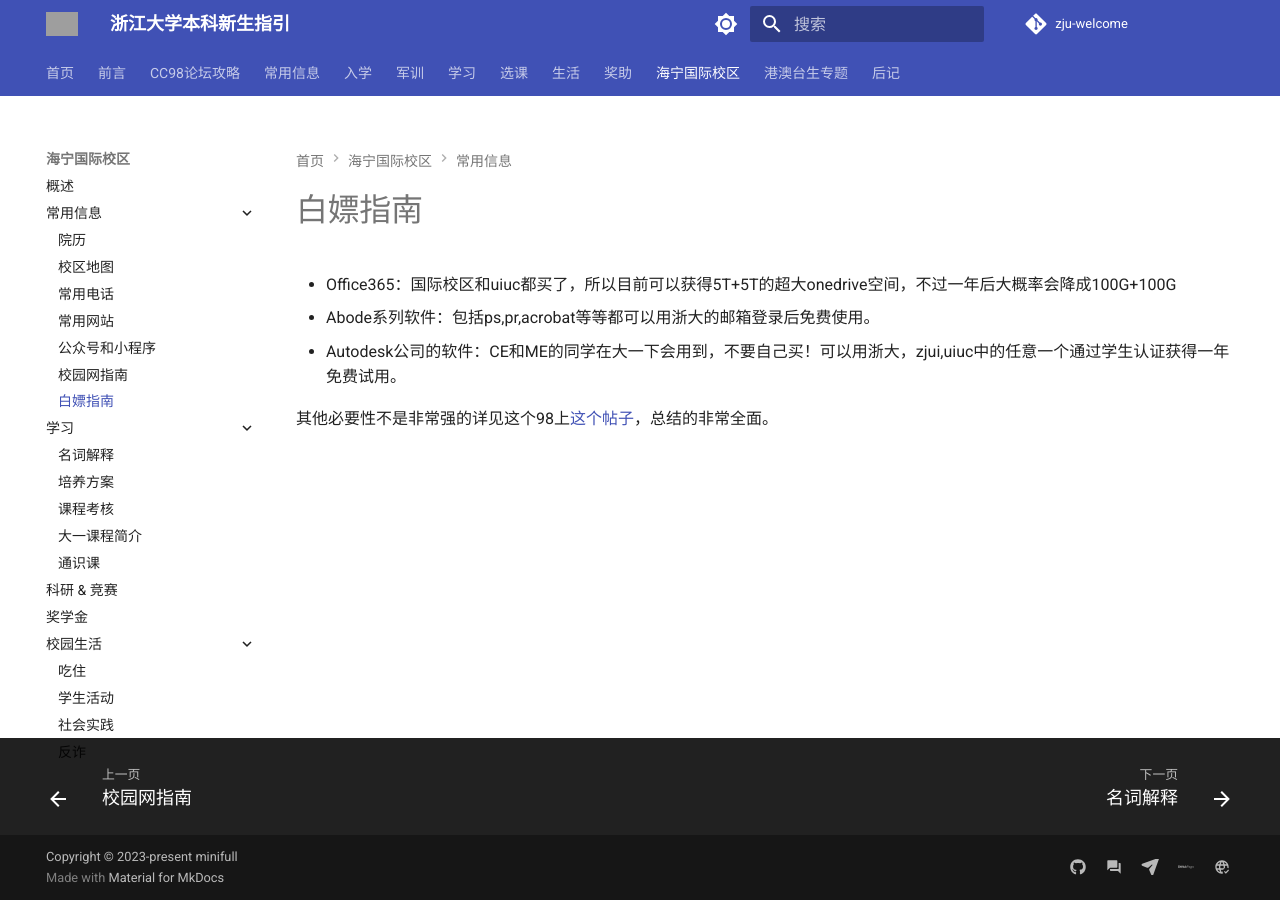
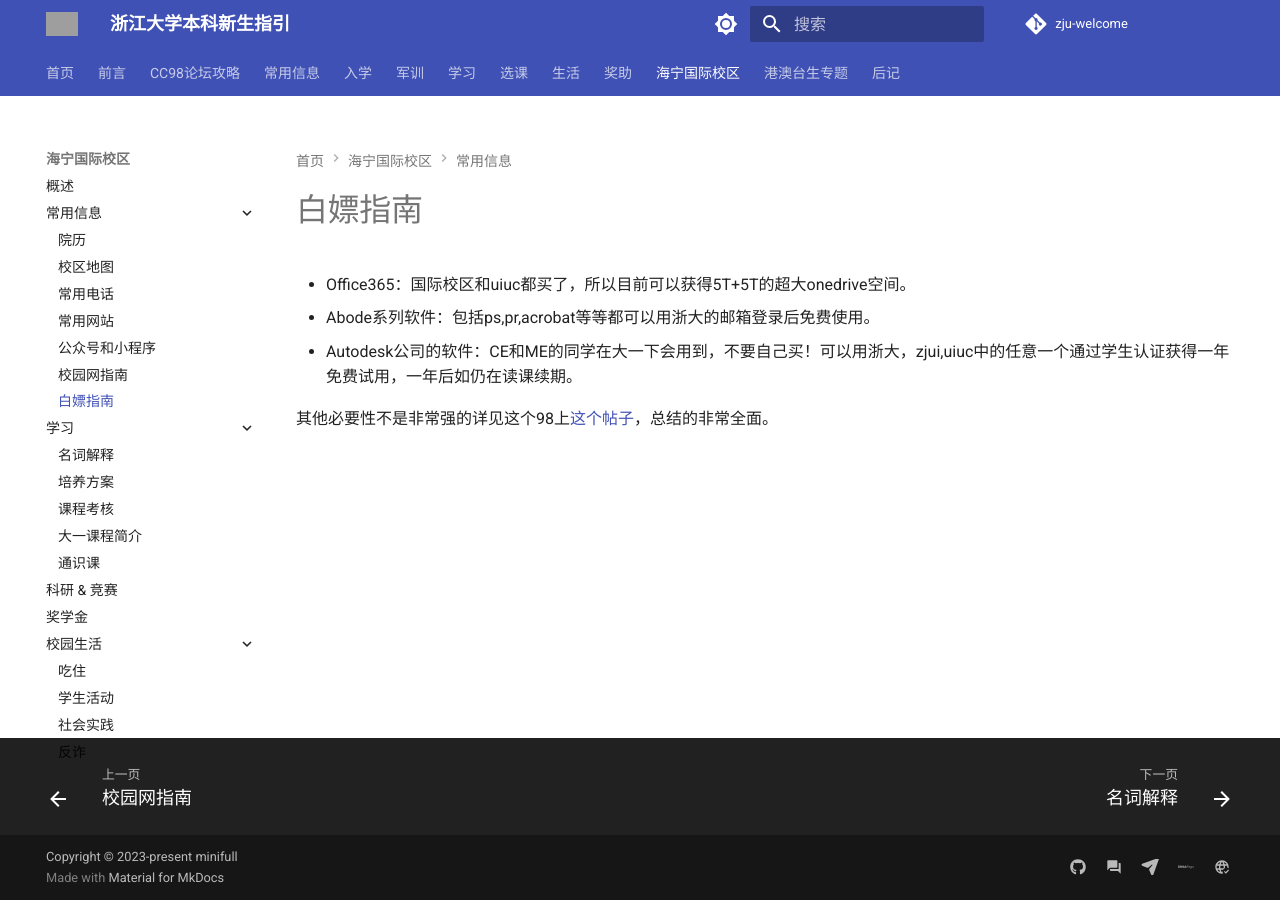
Before and after one commit to mini-full/zju-welcome, an MkDocs documentation site: the page built from docs/haining/basics/free.md, in a window 1280 px wide. Built offline with MkDocs 1.6.1 and Material for MkDocs 9.7.7, drawn with Linux system fonts in a browser that asks for light colours; comment, search, counter and statistics services are not loaded; grey boxes are pictures that could not be loaded.

Commit message:
haining: update free.md

```diff
--- a/docs/haining/basics/free.md
+++ b/docs/haining/basics/free.md
@@ -1,7 +1,7 @@
 # 白嫖指南
 
-- Office365：国际校区和uiuc都买了，所以目前可以获得5T+5T的超大onedrive空间，不过一年后大概率会降成100G+100G
+- Office365：国际校区和uiuc都买了，所以目前可以获得5T+5T的超大onedrive空间。
 - Abode系列软件：包括ps,pr,acrobat等等都可以用浙大的邮箱登录后免费使用。
-- Autodesk公司的软件：CE和ME的同学在大一下会用到，不要自己买！可以用浙大，zjui,uiuc中的任意一个通过学生认证获得一年免费试用。
+- Autodesk公司的软件：CE和ME的同学在大一下会用到，不要自己买！可以用浙大，zjui,uiuc中的任意一个通过学生认证获得一年免费试用，一年后如仍在读课续期。
 
 其他必要性不是非常强的详见这个98上[这个帖子](https://www.cc98.org/topic/5547334)，总结的非常全面。
```
